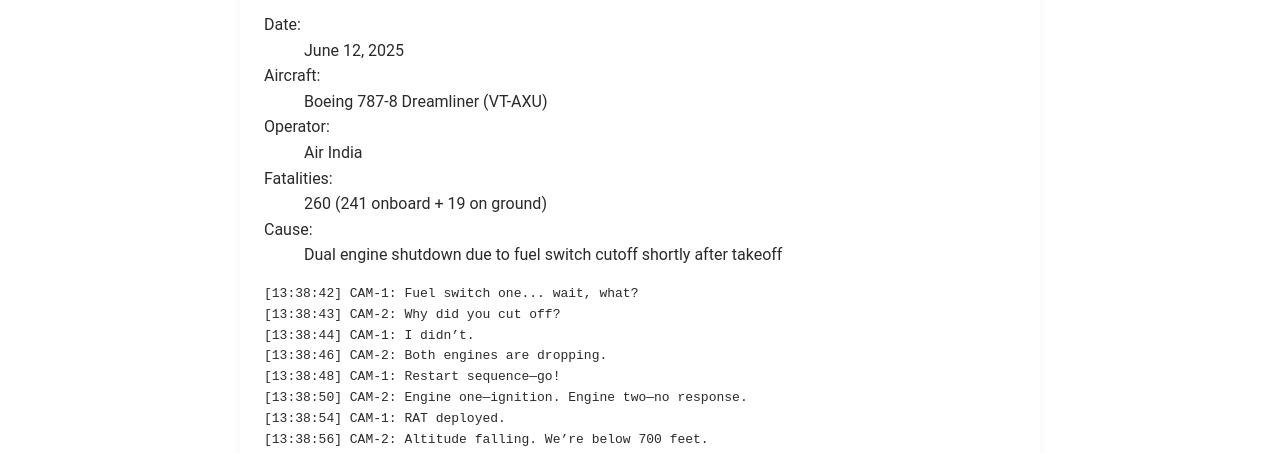
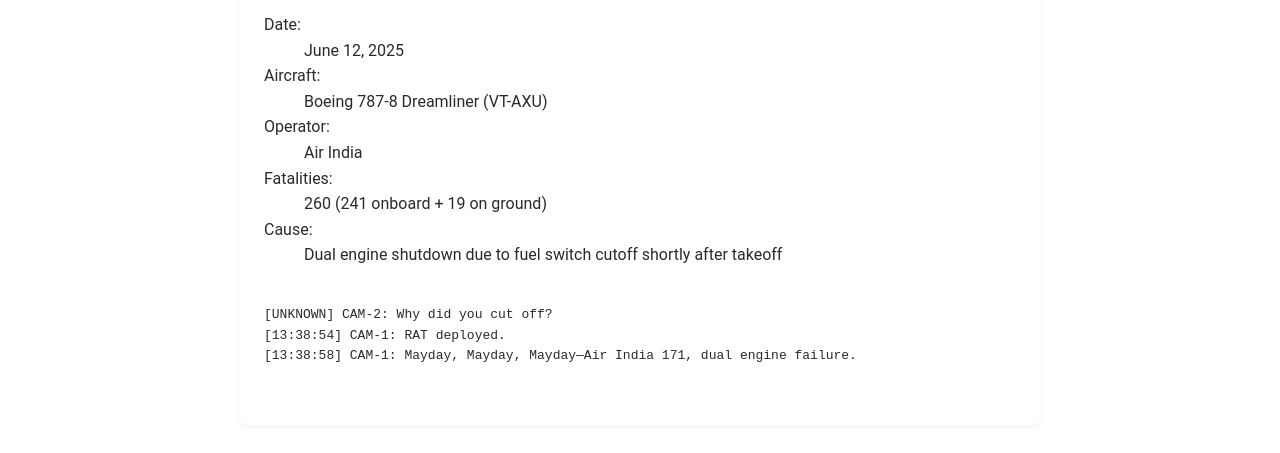
Before and after one commit to Shujogga/AirCrashArchives, a website: page transcript/tr_airindia171.html in a window 1280 px wide. Shown: the part 314-767 px from the top of the page. Drawn offline with Linux system fonts and the light colour scheme.

Commit message:
Update tr_airindia171.html

```diff
--- a/transcript/tr_airindia171.html
+++ b/transcript/tr_airindia171.html
@@ -93,22 +93,10 @@
 
     <section aria-label="Cockpit Voice Recorder Transcript">
       <pre class="transcript">
-[13:38:42] CAM-1: Fuel switch one... wait, what?
-[13:38:43] CAM-2: Why did you cut off?
-[13:38:44] CAM-1: I didn’t.
-[13:38:46] CAM-2: Both engines are dropping.
-[13:38:48] CAM-1: Restart sequence—go!
-[13:38:50] CAM-2: Engine one—ignition. Engine two—no response.
+
+[UNKNOWN] CAM-2: Why did you cut off?
 [13:38:54] CAM-1: RAT deployed.
-[13:38:56] CAM-2: Altitude falling. We’re below 700 feet.
 [13:38:58] CAM-1: Mayday, Mayday, Mayday—Air India 171, dual engine failure.
-[13:39:02] ATC: Air India 171, cleared to land any runway.
-[13:39:05] CAM-2: We’re not going to make it.
-[13:39:07] CAM-1: Try engine two again.
-[13:39:09] CAM-2: Still dead.
-[13:39:11] CAM-1: Brace.
-[13:39:13] CAM: [sound of impact]
-[end of recording]
       </pre>
     </section>
   </main>
```
